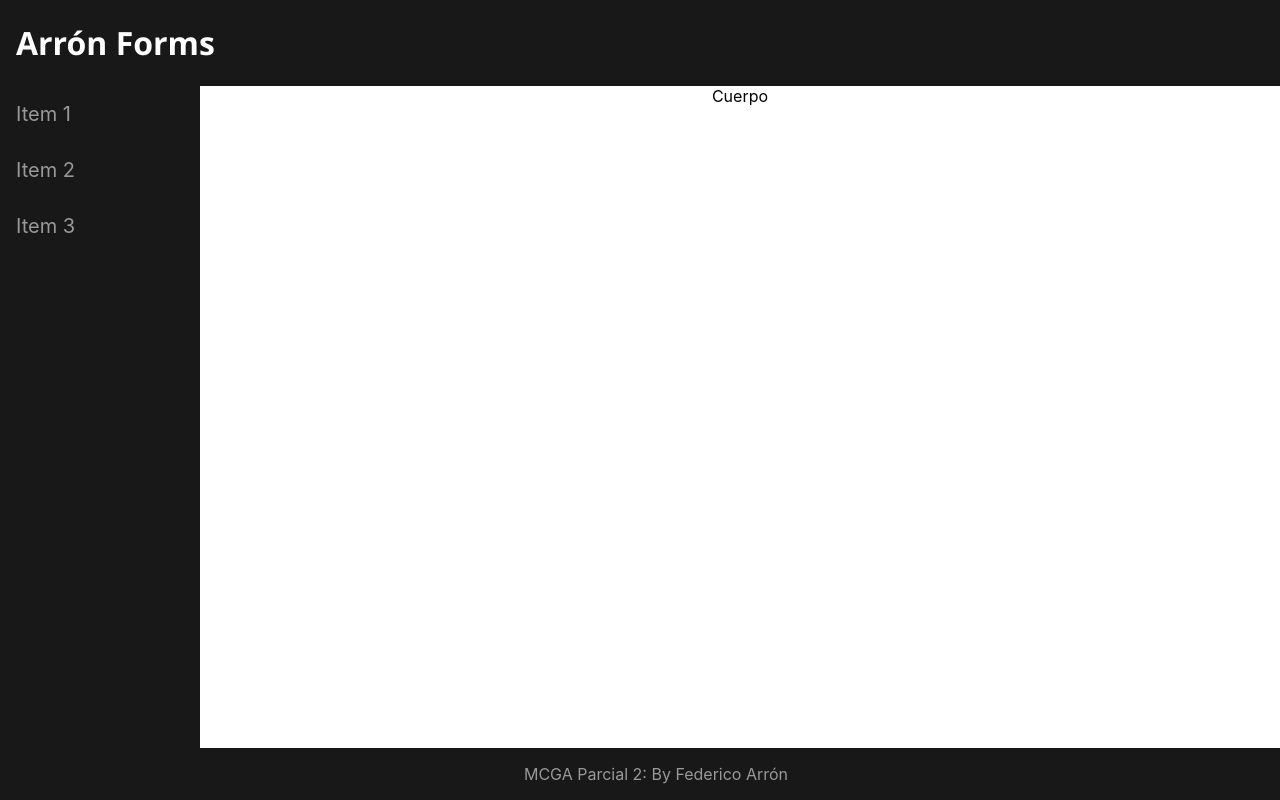
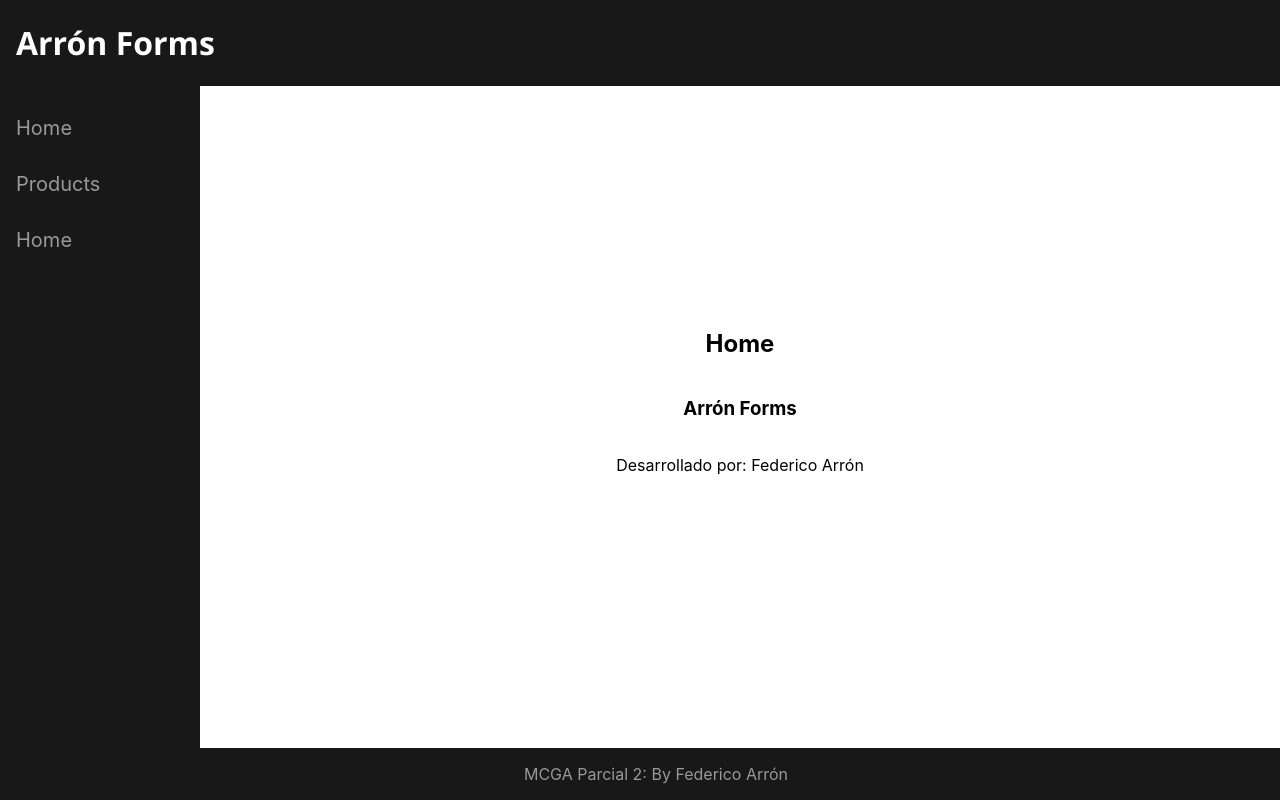
Before and after one commit to fedeargfyron/MCGA-Parcial2, a React (Create React App) app: page / in a window 1280 px wide. Built offline with nearby package versions, Linux system fonts and the light colour scheme.

Commit message:
Se agrega navegación entre páginas y se mejora visual del layout

```diff
--- a/src/App.js
+++ b/src/App.js
@@ -1,8 +1,16 @@
+import { Routes, Route, Navigate } from 'react-router-dom';
 import Layout from './Components/Layout';
+import Home from './Screens/Home';
+import Products from './Screens/Products';
 
 function App() {
   return (
     <Layout>
+      <Routes>
+        <Route path="/" element={<Home />} />
+        <Route path="/products" element={<Products />} />
+        <Route path="*" element={<Navigate to="/" />} />
+      </Routes>
     </Layout>
   );
 }
--- a/src/Components/Layout/Body/body.module.css
+++ b/src/Components/Layout/Body/body.module.css
@@ -2,4 +2,5 @@
     margin-left: 200px;
     display: flex;
     justify-content: center;
+    height: 100vh;
 }
--- a/src/Components/Layout/Body/index.jsx
+++ b/src/Components/Layout/Body/index.jsx
@@ -6,7 +6,6 @@ import styles from './body.module.css'
 const Body = ({children}) => {
   return (
     <div className={styles.body}>
-        Cuerpo
         {children}
     </div>
   );
--- a/src/Components/Layout/Header/header.module.css
+++ b/src/Components/Layout/Header/header.module.css
@@ -5,6 +5,8 @@
     width: 100%;
     background-color: #191818;
     color: #fff;
+    z-index: 100;
+    position: fixed;
 }
 
 .title {
--- a/src/Components/Layout/Navbar/index.jsx
+++ b/src/Components/Layout/Navbar/index.jsx
@@ -1,18 +1,19 @@
 import React from 'react'
 import styles from './navbar.module.css'
+import { Link } from 'react-router-dom';
 
 const Navbar = () => {
   return (
     <div className={styles.navbar}>
       <ul className={styles.menu}>
         <li className={styles.menuItem}>
-        Item 1
+          <Link to={'/'}>Home</Link>
         </li>
         <li className={styles.menuItem}>
-        Item 2
+          <Link to={'/products'}>Products</Link>
         </li>
         <li className={styles.menuItem}>
-        Item 3
+          <Link to={'/'}>Home</Link>
         </li>
       </ul>
     </div>
--- a/src/Components/Layout/Navbar/navbar.module.css
+++ b/src/Components/Layout/Navbar/navbar.module.css
@@ -1,9 +1,13 @@
 .navbar{
     position: fixed;
+    left: 0;
+    top: 0;
+    padding-top: 100px;
     height: 100%;
     width: 200px;
     background: #191818;
     color: #999;
+    z-index: 99;
 }
 
 .menu{
@@ -17,10 +21,18 @@
 }
 
 .menuItem{
+    display: flex;
+}
+
+.menuItem a{
+    color: #999;
+    text-decoration: none;
+    width: 100%;
+    height: 100%;
     padding: 1rem;
 }
 
-.menuItem:hover{
+.menuItem a:hover{
     color: #fff;
     cursor: pointer;
     background-color: #1f8dd6;
--- /dev/null
+++ b/src/Screens/Home/home.module.css
@@ -0,0 +1,7 @@
+.home{
+    display: flex;
+    flex-direction: column;
+    text-align: center;
+    justify-content: center;
+    height: 100%;
+}
--- /dev/null
+++ b/src/Screens/Home/index.jsx
@@ -0,0 +1,15 @@
+import React from 'react'
+import styles from './home.module.css'
+const Home = () => {
+  return (
+    <div className={styles.home}>
+        <h2>Home</h2>
+
+        <h3>Arrón Forms</h3>
+
+        <p>Desarrollado por: Federico Arrón</p>
+    </div>
+  )
+}
+
+export default Home
--- /dev/null
+++ b/src/Screens/Products/index.jsx
@@ -0,0 +1,11 @@
+import React from 'react'
+
+const Products = () => {
+  return (
+    <div>
+        <h2>Products</h2>
+    </div>
+  )
+}
+
+export default Products
--- a/src/index.js
+++ b/src/index.js
@@ -3,11 +3,14 @@ import ReactDOM from 'react-dom/client';
 import './index.css';
 import App from './App';
 import reportWebVitals from './reportWebVitals';
+import { BrowserRouter } from 'react-router-dom';
 
 const root = ReactDOM.createRoot(document.getElementById('root'));
 root.render(
   <React.StrictMode>
-    <App />
+    <BrowserRouter>
+      <App />
+    </BrowserRouter>
   </React.StrictMode>
 );
 
```
